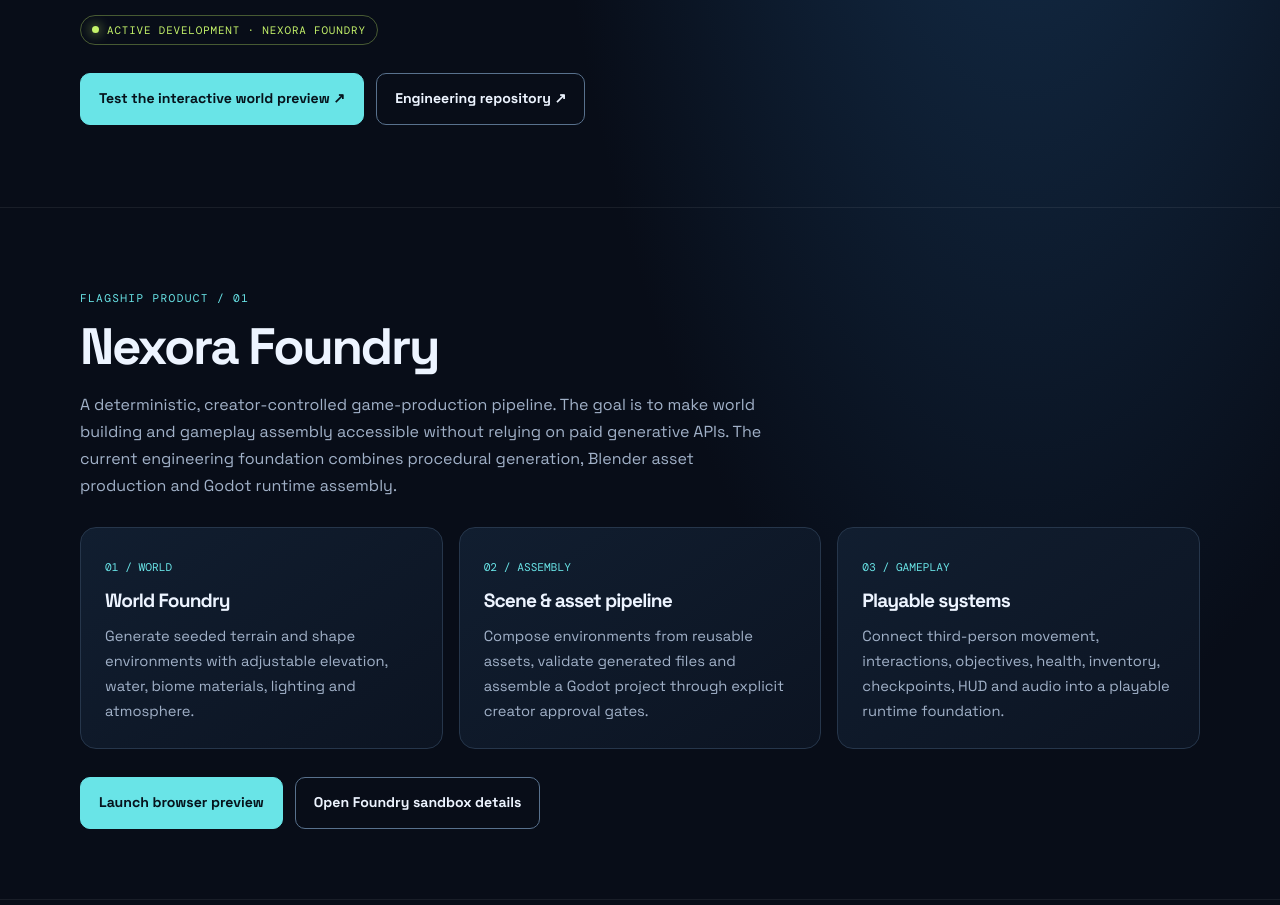
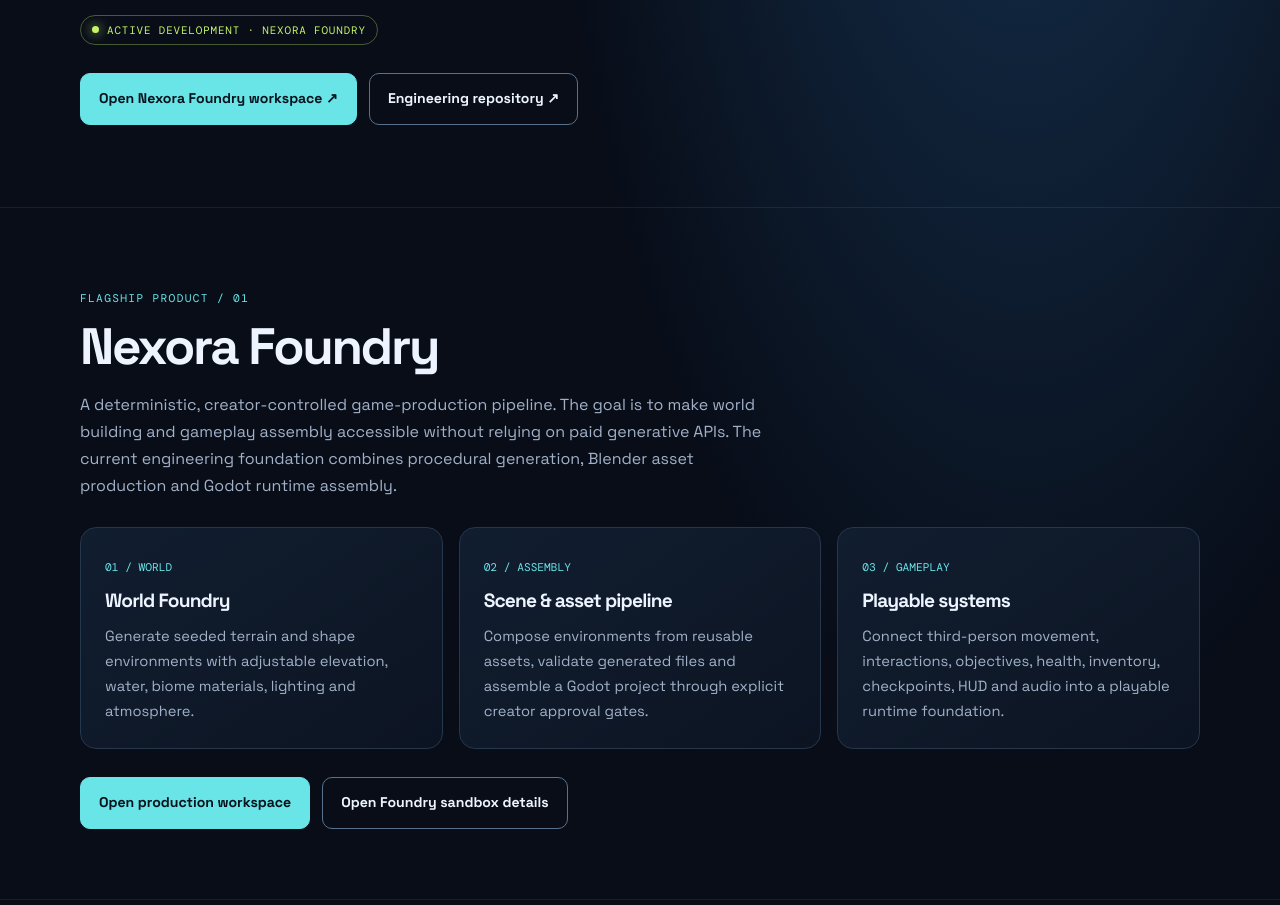
Before and after one commit to musombi123/musombiwilliam.github.io, a plain HTML site: page nexora.html in a window 1280 px wide. Shown: the part 647-1552 px from the top of the page. Drawn offline with nearby package versions, Linux system fonts and the light colour scheme.

Commit message:
Connect NEXORA studio showcase directly to productive Foundry workspace

```diff
--- a/nexora.html
+++ b/nexora.html
@@ -36,7 +36,7 @@
         <h1>Worlds begin<br>with <span>imagination.</span></h1>
         <p class="lead">NEXORA Interactive Studios is an independent game-technology venture founded by Musombi William. We are building tools that turn creator ideas, assets and direction into explorable, playable worlds.</p>
         <p><span class="status">ACTIVE DEVELOPMENT · NEXORA FOUNDRY</span></p>
-        <div class="actions"><a class="btn primary" href="procedural-game-foundry.html#preview">Test the interactive world preview ↗</a><a class="btn" href="https://github.com/musombi123/Procedural-Game-Foundry">Engineering repository ↗</a></div>
+        <div class="actions"><a class="btn primary" href="procedural-game-foundry.html#preview">Open Nexora Foundry workspace ↗</a><a class="btn" href="https://github.com/musombi123/Procedural-Game-Foundry">Engineering repository ↗</a></div>
       </div>
       <div class="orbital" aria-label="Abstract procedural planet illustration"><span class="ring"></span><span class="planet"></span><span class="orbit-label">IMAGINE → BUILD → PLAY</span></div>
     </section>
@@ -48,7 +48,7 @@
         <article class="card"><span class="num">02 / ASSEMBLY</span><h3>Scene &amp; asset pipeline</h3><p>Compose environments from reusable assets, validate generated files and assemble a Godot project through explicit creator approval gates.</p></article>
         <article class="card"><span class="num">03 / GAMEPLAY</span><h3>Playable systems</h3><p>Connect third-person movement, interactions, objectives, health, inventory, checkpoints, HUD and audio into a playable runtime foundation.</p></article>
       </div>
-      <div class="actions"><a class="btn primary" href="procedural-game-foundry.html#preview">Launch browser preview</a><a class="btn" href="procedural-game-foundry.html">Open Foundry sandbox details</a></div>
+      <div class="actions"><a class="btn primary" href="procedural-game-foundry.html#preview">Open production workspace</a><a class="btn" href="procedural-game-foundry.html">Open Foundry sandbox details</a></div>
     </div></section>
     <section class="section" id="pipeline"><div class="wrap">
       <p class="eyebrow">HOW THE PIPELINE IS STRUCTURED</p><h2>From creator brief to runtime</h2>
@@ -64,7 +64,7 @@
         <article class="card"><span class="num">RUNTIME</span><h3>Godot assembly</h3><p>Native project assembly and automated runtime checks are under active engineering validation.</p></article>
         <article class="card"><span class="num">NEXT GATE</span><h3>Creator acceptance</h3><p>Real creator portrait review, full desktop playthrough, physical Android-device testing and signed release packaging remain acceptance gates.</p></article>
       </div>
-      <p class="notice" style="margin-top:22px">The browser preview is an interactive prototype, not the complete native game generator. Automated build success does not equal a human playtest or a device-tested release. Character likeness, assets and final gameplay require creator review and approval.</p>
+      <p class="notice" style="margin-top:22px">The workspace currently supports local project authoring, project-file import/export, scene editing and structural validation. Native Godot assembly, cloud collaboration and production release services are separate engineering gates. Automated build success does not equal a human playtest or a device-tested release. Character likeness, assets and final gameplay require creator review and approval.</p>
     </div></section>
   </main>
   <footer class="wrap footer"><span>© <span id="year"></span> NEXORA Interactive Studios · An independent venture by Musombi William</span><a href="index.html">Back to Musombi's portfolio ↑</a></footer>
```
